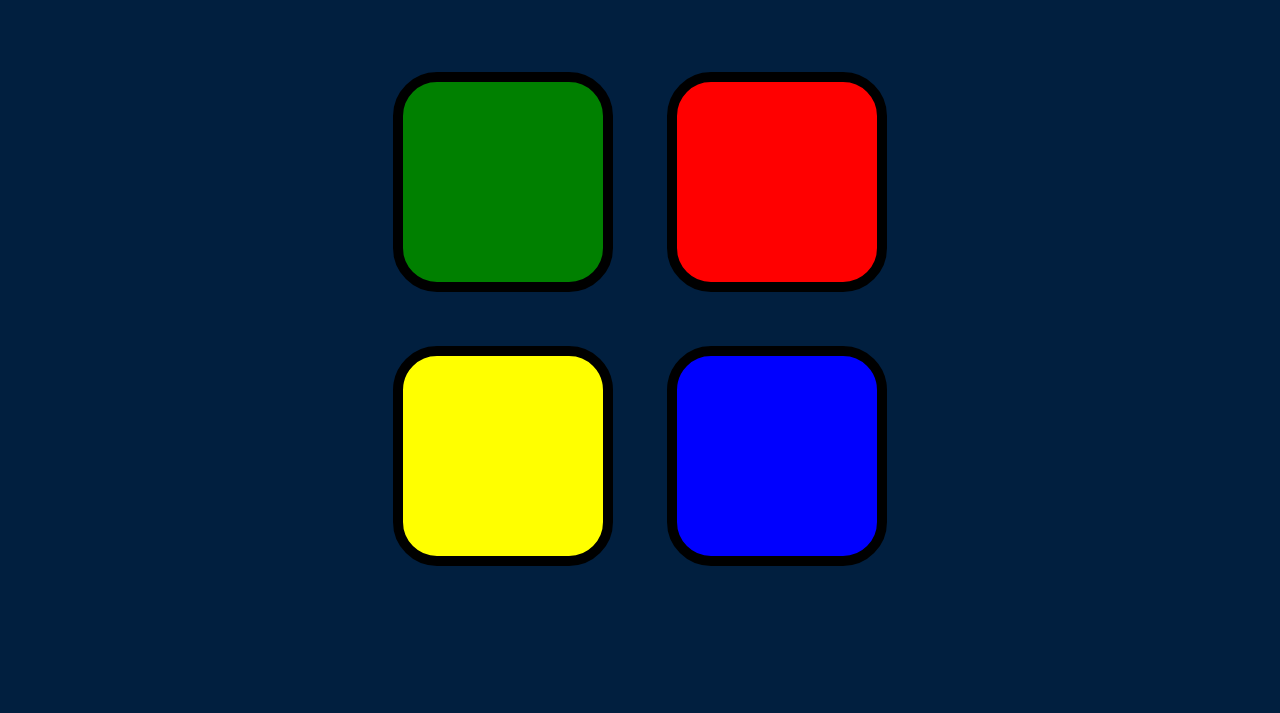
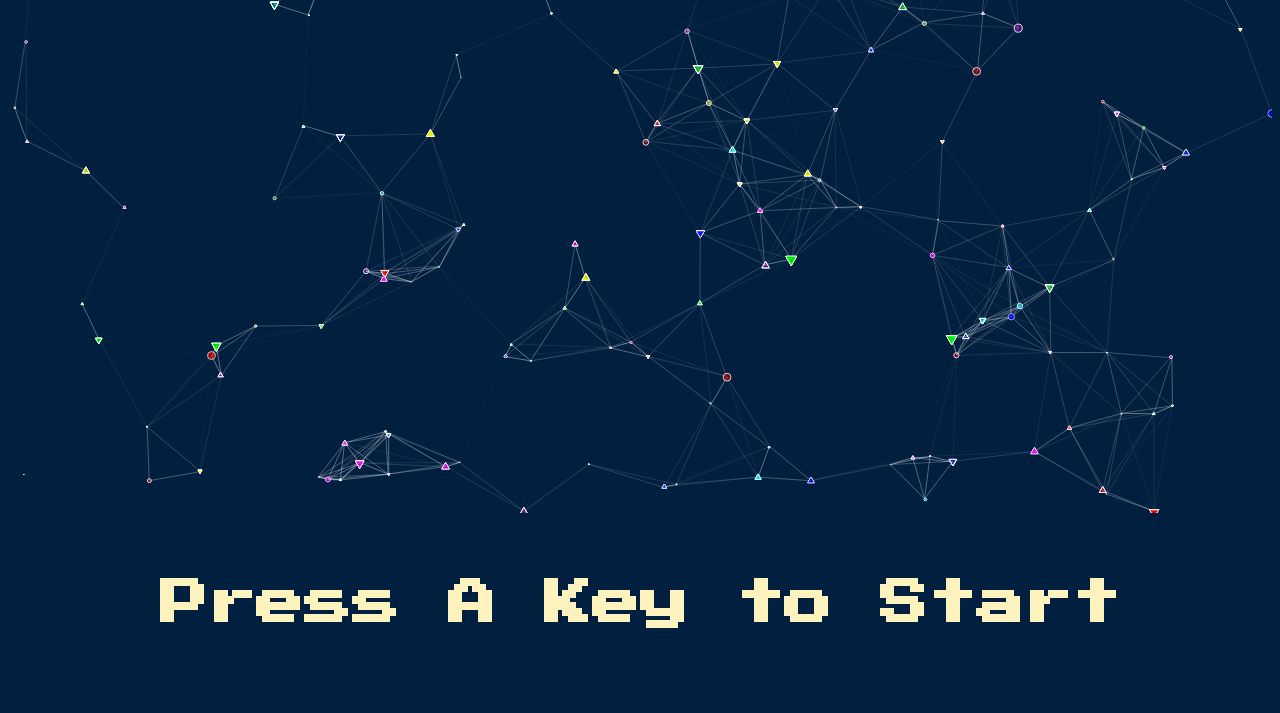
Before and after one commit to R9Joshi/Simon-Game, a plain HTML site: page index.html in a window 1280 px wide. Shown: the part 127-840 px from the top of the page. Before the commit the page ends 800 px from the top, so only its background shows below. Drawn offline with nearby package versions, Linux system fonts and the light colour scheme.

Commit message:
Update index.html

```diff
--- a/index.html
+++ b/index.html
@@ -6,37 +6,30 @@
   <title>Simon</title>
   <link rel="stylesheet" href="styles.css">
   <link href="https://fonts.googleapis.com/css?family=Press+Start+2P" rel="stylesheet">
+  <script src="https://cdn.jsdelivr.net/particles.js/2.0.0/particles.min.js"></script> <!-- Include particle.js -->
 </head>
 
 <body>
+  <div id="particles-js"></div> <!-- Particle.js container -->
   <h1 id="level-title">Press A Key to Start</h1>
   <div class="container">
-    <div lass="row">
-
-      <div type="button" id="green" class="btn green">
-
-      </div>
-
-      <div type="button" id="red" class="btn red">
-
-      </div>
+    <div class="row">
+      <div type="button" id="green" class="btn green"></div>
+      <div type="button" id="red" class="btn red"></div>
     </div>
-
     <div class="row">
-
-      <div type="button" id="yellow" class="btn yellow">
-
-      </div>
-      <div type="button" id="blue" class="btn blue">
-
-      </div>
-
+      <div type="button" id="yellow" class="btn yellow"></div>
+      <div type="button" id="blue" class="btn blue"></div>
     </div>
-
   </div>
   <!-- JS -->
   <script src="https://ajax.googleapis.com/ajax/libs/jquery/3.7.1/jquery.min.js"></script>
   <script src="./game.js"></script>
+  <script>
+    particlesJS.load('particles-js', 'particles.json', function() {
+      console.log('particles.js loaded - callback');
+    });
+  </script>
 </body>
 
 </html>
```
